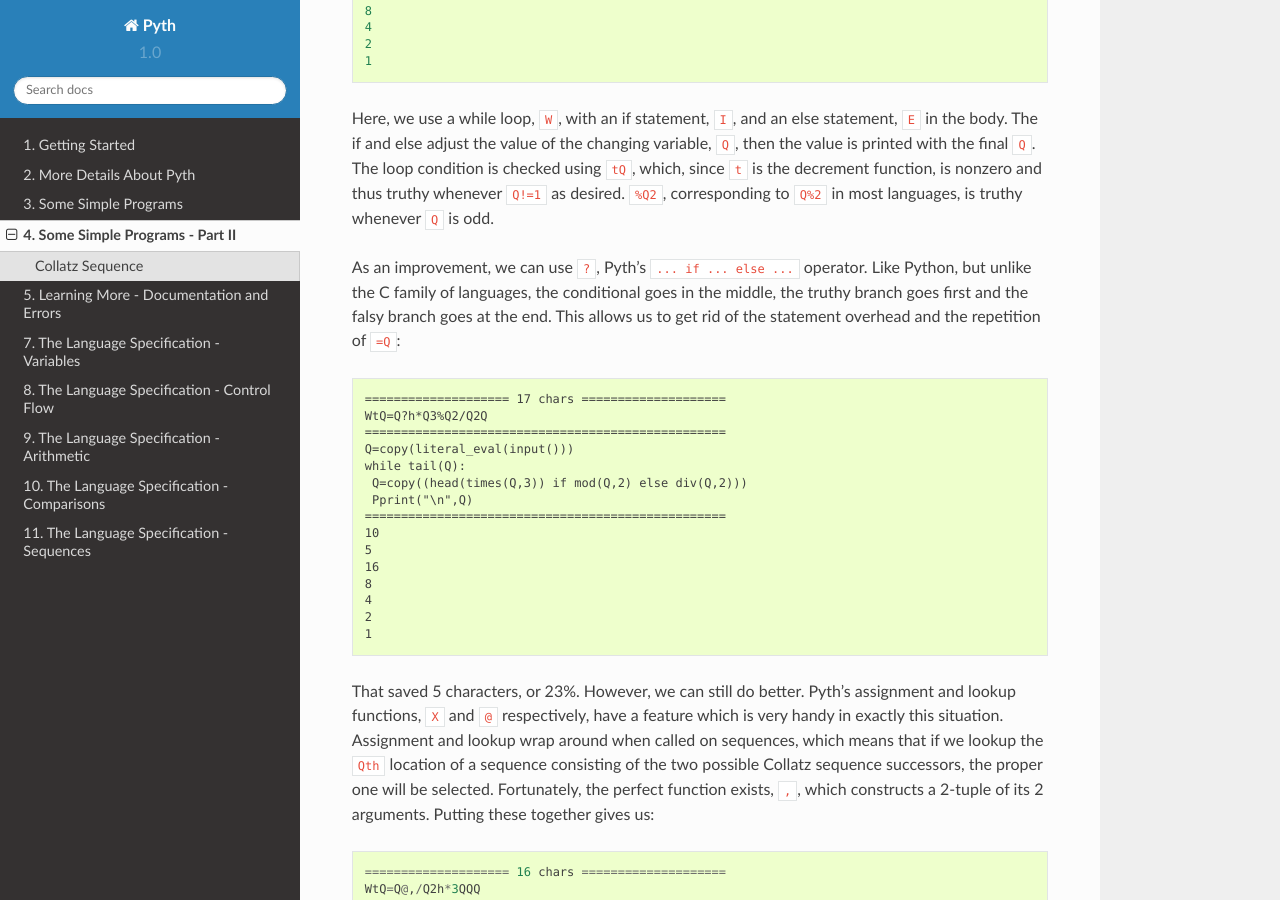
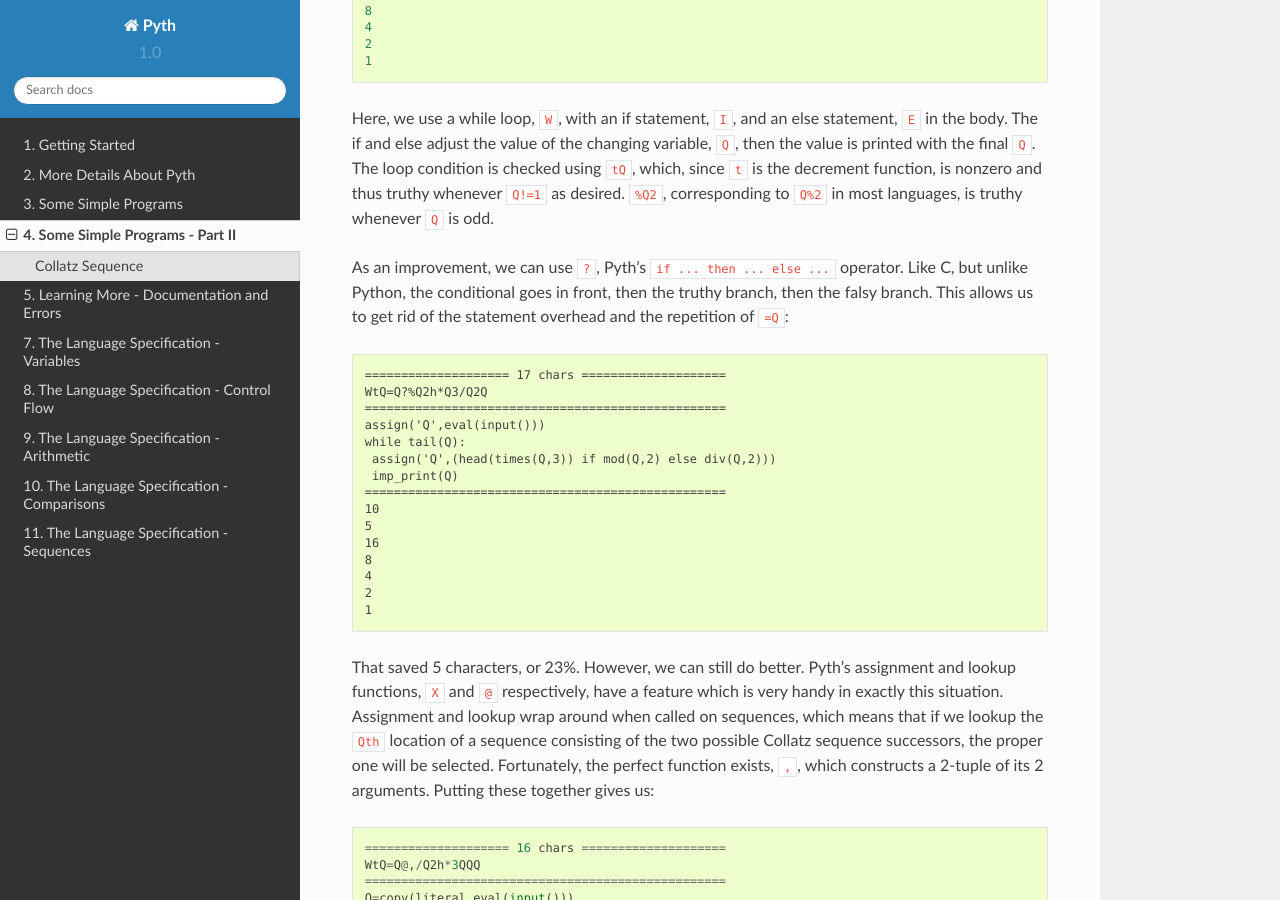
Before and after one commit to isaacg1/pyth, a Sphinx documentation site: the page built from docs/simple-programs2.rst, in a window 1280 px wide and 900 px high, scrolled down 639 px. Built offline with Sphinx 7.4.7 and the Read the Docs theme 2.0.0, drawn with Linux system fonts in a browser that asks for light colours; pages that are not in the unit, such as notebooks, are missing from menus.

Commit message:
Fixed ? in docs

```diff
--- a/docs/simple-programs2.rst
+++ b/docs/simple-programs2.rst
@@ -29,15 +29,15 @@ Another relatively simple programming problem for us to golf down is to generate
 
 Here, we use a while loop, ``W``, with an if statement, ``I``, and an else statement, ``E`` in the body. The if and else adjust the value of the changing variable, ``Q``, then the value is printed with the final ``Q``. The loop condition is checked using ``tQ``, which, since ``t`` is the decrement function, is nonzero and thus truthy whenever ``Q!=1`` as desired. ``%Q2``, corresponding to ``Q%2`` in most languages, is truthy whenever ``Q`` is odd.
 
-As an improvement, we can use ``?``, Pyth's ``... if ... else ...`` operator. Like Python, but unlike the C family of languages, the conditional goes in the middle, the truthy branch goes first and the falsy branch goes at the end. This allows us to get rid of the statement overhead and the repetition of ``=Q``::
+As an improvement, we can use ``?``, Pyth's ``if ... then ... else ...`` operator. Like C, but unlike Python, the conditional goes in front, then the truthy branch, then the falsy branch. This allows us to get rid of the statement overhead and the repetition of ``=Q``::
 
     ==================== 17 chars ====================
-    WtQ=Q?h*Q3%Q2/Q2Q
+    WtQ=Q?%Q2h*Q3/Q2Q
     ==================================================
-    Q=copy(literal_eval(input()))
+    assign('Q',eval(input()))
     while tail(Q):
-     Q=copy((head(times(Q,3)) if mod(Q,2) else div(Q,2)))
-     Pprint("\n",Q)
+     assign('Q',(head(times(Q,3)) if mod(Q,2) else div(Q,2)))
+     imp_print(Q)
     ==================================================
     10
     5
@@ -46,6 +46,7 @@ As an improvement, we can use ``?``, Pyth's ``... if ... else ...`` operator. Li
     4
     2
     1
+
 
 That saved 5 characters, or 23%. However, we can still do better. Pyth's assignment and lookup functions, ``X`` and ``@`` respectively, have a feature which is very handy in exactly this situation. Assignment and lookup wrap around when called on sequences, which means that if we lookup the ``Qth`` location of a sequence consisting of the two possible Collatz sequence successors, the proper one will be selected. Fortunately, the perfect function exists, ``,``, which constructs a 2-tuple of its 2 arguments. Putting these together gives us::
 
```
